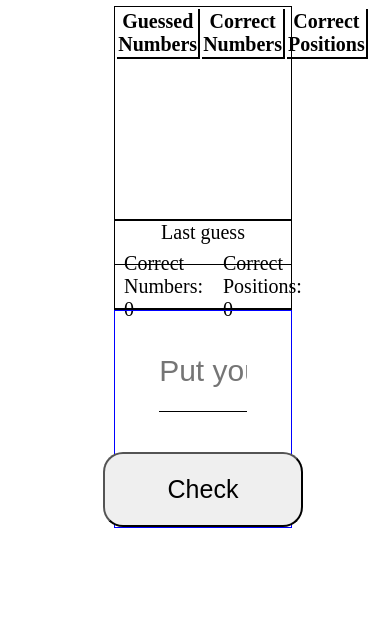
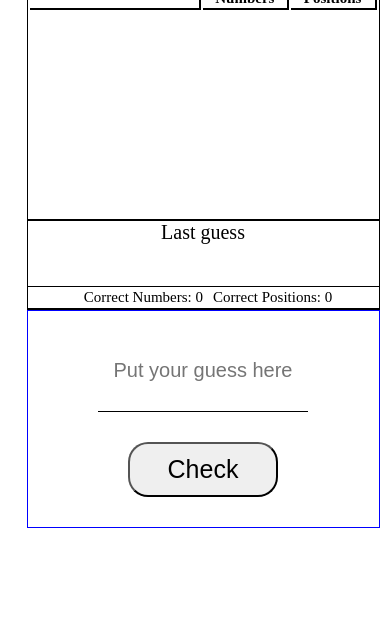
Before and after one commit to tevBoyz/Guess-the-Number, a plain HTML site: page index.html in a window 390 px wide. Shown: the part 240-860 px from the top of the page. Drawn offline with Linux system fonts and the light colour scheme.

Commit message:
Update style.css
responsiveness updated

```diff
--- a/style.css
+++ b/style.css
@@ -158,3 +158,345 @@ button {
   border: 2px solid red;
   color: red;
 }
+
+.title_top {
+  font-size: 25px;
+}
+
+@media only screen and (max-width: 900px) {
+  body {
+    height: 100vh;
+    width: 100%;
+    display: flex;
+    justify-content: center;
+    align-items: center;
+  }
+
+  .container {
+    height: 80vh;
+    width: 80%;
+    display: flex;
+    flex-direction: column;
+    justify-content: center;
+    align-items: center;
+  }
+
+  .congrats {
+    width: 300px;
+    height: 300px;
+    display: none;
+    flex-direction: column;
+    justify-content: center;
+    align-items: center;
+    border: 2px solid green;
+    border-radius: 50%;
+  }
+
+  .congrats h2 {
+    font-size: 25px;
+    color: lightgreen;
+  }
+
+  .congrats p {
+    font-size: 15px;
+    font-style: italic;
+  }
+
+  .congrats h1 {
+    font-size: 30px;
+    color: aqua;
+  }
+
+  .title_top {
+    font-size: 25px;
+  }
+
+  .table_prev {
+    width: 90%;
+    flex: 3;
+    border: 1px solid black;
+  }
+
+  table {
+    width: 100%;
+  }
+
+  th {
+    border-right: 2px solid black;
+    border-bottom: 2px solid black;
+    font-size: 20px;
+  }
+
+  td {
+    text-align: center;
+    font-size: 30px;
+  }
+
+  .current_container {
+    width: 90%;
+    flex: 1;
+    border: 1px solid black;
+    display: flex;
+    flex-direction: column;
+    justify-content: center;
+    align-items: center;
+  }
+
+  .label {
+    font-size: 20px;
+  }
+
+  .display {
+    width: 100%;
+    height: 100%;
+    display: flex;
+    justify-content: center;
+    align-items: center;
+  }
+
+  .display span {
+    font-size: 60px;
+    margin: 10px;
+  }
+
+  .info {
+    width: 100%;
+    height: 5vh;
+    display: flex;
+    justify-content: center;
+    align-items: center;
+    border: 1px solid black;
+  }
+
+  .info span {
+    font-size: 20px;
+    margin-left: 20px;
+  }
+
+  .input_container {
+    width: 90%;
+    flex: 1;
+    border: 1px solid blue;
+    display: flex;
+    flex-direction: column;
+    justify-content: center;
+    align-items: center;
+  }
+
+  #new_number {
+    width: 50%;
+    height: 80px;
+    padding: 0;
+    line-height: 0;
+    font-size: 30px;
+    border: none;
+    text-align: center;
+    margin-top: 20px;
+    border-bottom: 1px solid black;
+  }
+
+  input[type="number"]::-webkit-inner-spin-button,
+  input[type="number"]::-webkit-outer-spin-button {
+    -webkit-appearance: none;
+    -moz-appearance: none;
+    appearance: none;
+    margin: 0;
+  }
+
+  #new_number:focus {
+    border: none;
+  }
+
+  button {
+    height: 75px;
+    width: 200px;
+    margin-top: 40px;
+    border-radius: 20px;
+    cursor: pointer;
+    font-size: 25px;
+  }
+
+  .congrats button {
+    height: 30px;
+    width: fit-content;
+    margin-top: 10px;
+    border-radius: 5px;
+    cursor: pointer;
+    background-color: lightgreen;
+    font-size: 15px;
+  }
+
+  .red {
+    border: 2px solid red;
+    color: red;
+  }
+}
+
+@media only screen and (max-width: 500px) {
+  body {
+    height: 100vh;
+    width: 100%;
+    display: flex;
+    justify-content: center;
+    align-items: center;
+  }
+
+  .container {
+    height: 80vh;
+    width: 100%;
+    display: flex;
+    flex-direction: column;
+    justify-content: center;
+    align-items: center;
+  }
+
+  .congrats {
+    width: 300px;
+    height: 300px;
+    display: none;
+    flex-direction: column;
+    justify-content: center;
+    align-items: center;
+    border: 2px solid green;
+    border-radius: 50%;
+  }
+
+  .congrats h2 {
+    font-size: 25px;
+    color: lightgreen;
+  }
+
+  .congrats p {
+    font-size: 15px;
+    font-style: italic;
+  }
+
+  .congrats h1 {
+    font-size: 30px;
+    color: aqua;
+  }
+  .table_prev {
+    width: 90%;
+    flex: 3;
+    border: 1px solid black;
+  }
+
+  table {
+    width: 100%;
+  }
+
+  th {
+    border-right: 2px solid black;
+    border-bottom: 2px solid black;
+    font-size: 15px;
+  }
+
+  td {
+    text-align: center;
+    font-size: 20px;
+  }
+
+  .current_container {
+    width: 90%;
+    flex: 1;
+    border: 1px solid black;
+    display: flex;
+    flex-direction: column;
+    justify-content: center;
+    align-items: center;
+  }
+
+  .label {
+    font-size: 20px;
+  }
+
+  .display {
+    width: 100%;
+    height: 100%;
+    display: flex;
+    justify-content: center;
+    align-items: center;
+  }
+
+  .display span {
+    font-size: 40px;
+    margin: 10px;
+  }
+
+  .info {
+    width: 100%;
+    height: 5vh;
+    display: flex;
+    justify-content: center;
+    align-items: center;
+    border: 1px solid black;
+  }
+
+  .info span {
+    font-size: 15px;
+    margin-left: 10px;
+  }
+
+  .input_container {
+    width: 90%;
+    flex: 1;
+    border: 1px solid blue;
+    display: flex;
+    flex-direction: column;
+    justify-content: center;
+    align-items: center;
+  }
+
+  #new_number {
+    width: 60%;
+    height: 80px;
+    padding: 0;
+    line-height: 0;
+    font-size: 20px;
+    border: none;
+    text-align: center;
+    margin-top: 20px;
+    border-bottom: 1px solid black;
+  }
+
+  input[type="number"]::-webkit-inner-spin-button,
+  input[type="number"]::-webkit-outer-spin-button {
+    -webkit-appearance: none;
+    -moz-appearance: none;
+    appearance: none;
+    margin: 0;
+  }
+
+  #new_number:focus {
+    border: none;
+  }
+
+  button {
+    height: 55px;
+    width: 150px;
+    margin-top: 30px;
+    margin-bottom: 30px;
+    border-radius: 20px;
+    cursor: pointer;
+    font-size: 25px;
+  }
+
+  .congrats button {
+    height: 30px;
+    width: fit-content;
+    margin-top: 10px;
+    border-radius: 5px;
+    cursor: pointer;
+    background-color: lightgreen;
+    font-size: 15px;
+  }
+
+  .red {
+    border: 2px solid red;
+    color: red;
+  }
+
+  .title_top {
+    font-size: 20px;
+  }
+}
```
